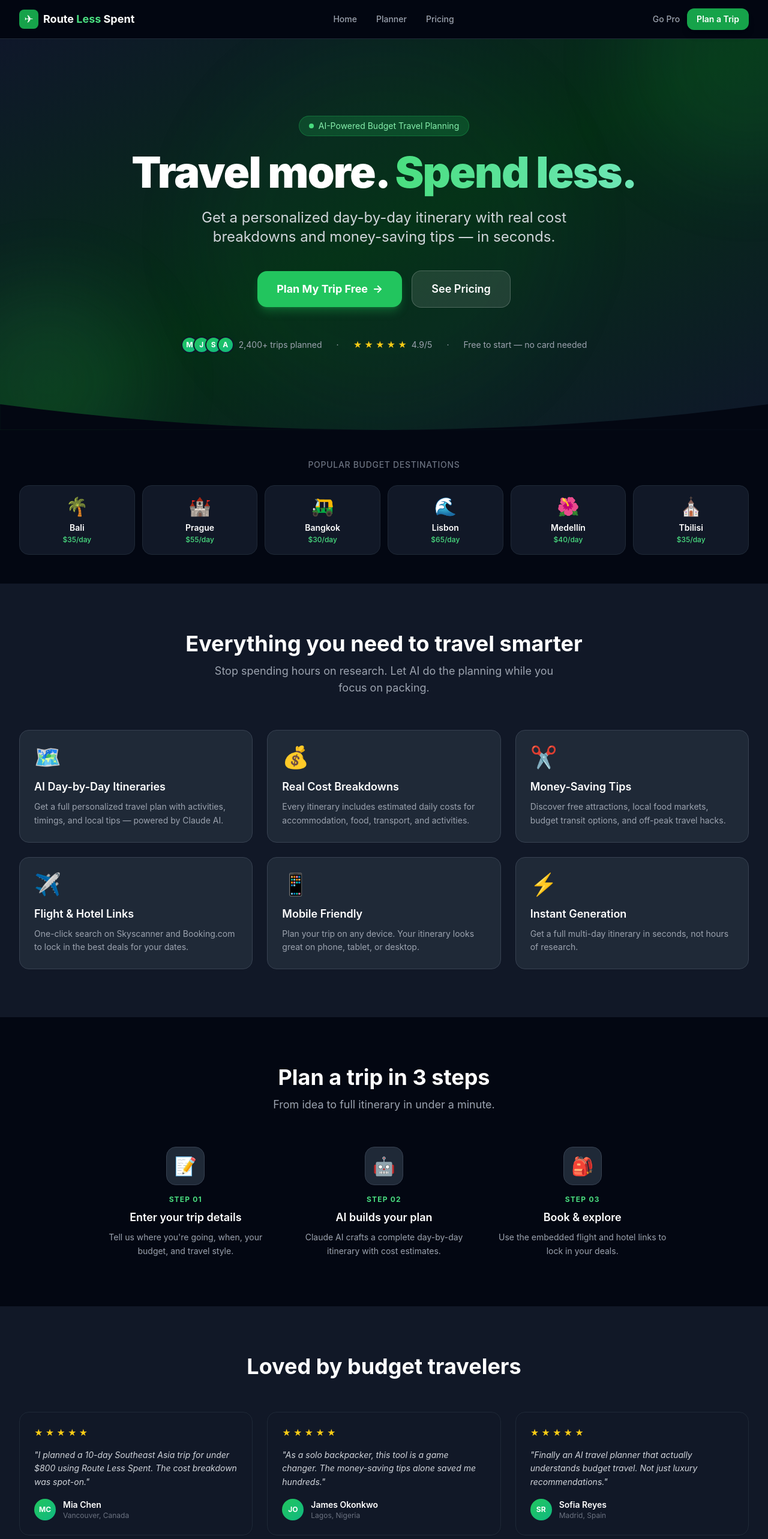
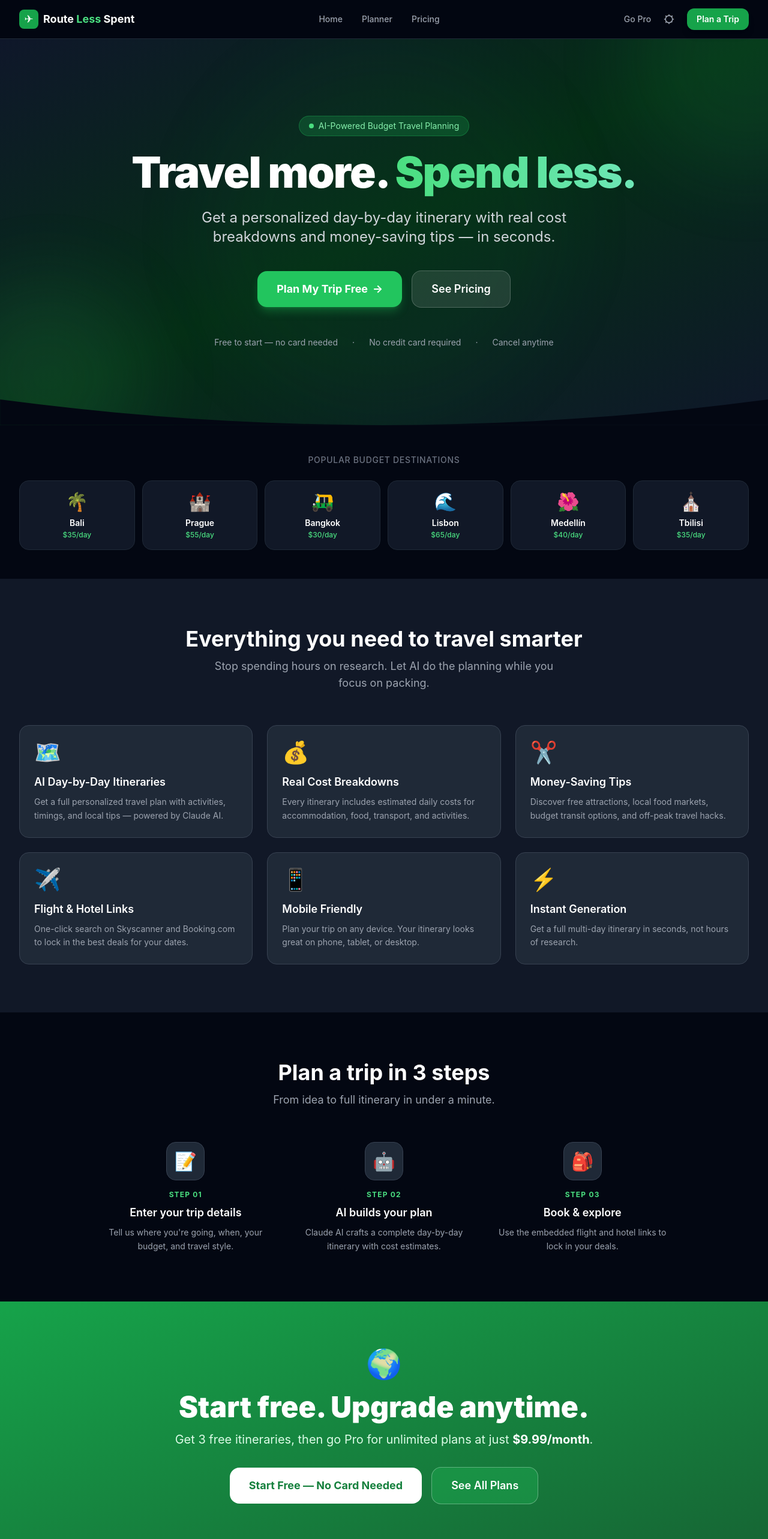
Before and after one commit to cdebo33/route-less-spent, a Next.js app: page / in a window 1280 px wide. Shown: the top 2566 px of the page at 60% size. Built offline with nearby package versions, Linux system fonts and the light colour scheme.

Commit message:
remove fake stats and reviews, add light/dark mode toggle

```diff
--- a/app/globals.css
+++ b/app/globals.css
@@ -83,6 +83,29 @@ body {
   @apply text-primary-400 not-italic font-medium;
 }
 
+/* Light mode overrides */
+html.light body {
+  background: #f8fafc;
+  color: #0f172a;
+}
+html.light .bg-gray-950 { background-color: #f8fafc !important; }
+html.light .bg-gray-900 { background-color: #f1f5f9 !important; }
+html.light .bg-gray-800 { background-color: #e2e8f0 !important; }
+html.light .bg-gray-750 { background-color: #e8edf5 !important; }
+html.light .text-white { color: #0f172a !important; }
+html.light .text-gray-100 { color: #1e293b !important; }
+html.light .text-gray-300 { color: #475569 !important; }
+html.light .text-gray-400 { color: #64748b !important; }
+html.light .text-gray-500 { color: #94a3b8 !important; }
+html.light .border-gray-800 { border-color: #e2e8f0 !important; }
+html.light .border-gray-700 { border-color: #cbd5e1 !important; }
+html.light .card { background-color: #ffffff !important; border-color: #e2e8f0 !important; }
+html.light .input-field { background-color: #ffffff !important; border-color: #cbd5e1 !important; color: #0f172a !important; }
+html.light .btn-secondary { background-color: #f1f5f9 !important; border-color: #cbd5e1 !important; color: #1e293b !important; }
+html.light nav { background-color: rgba(248, 250, 252, 0.9) !important; border-color: #e2e8f0 !important; }
+html.light .divide-gray-800 > * { border-color: #e2e8f0 !important; }
+html.light .hover\:bg-gray-800:hover { background-color: #e2e8f0 !important; }
+
 /* Scrollbar styling */
 ::-webkit-scrollbar {
   width: 6px;
--- a/app/layout.tsx
+++ b/app/layout.tsx
@@ -1,5 +1,6 @@
 import type { Metadata } from 'next'
 import './globals.css'
+import { ThemeProvider } from '@/components/ThemeProvider'
 
 export const metadata: Metadata = {
   title: 'Route Less Spent — Budget Travel Itinerary Generator',
@@ -18,9 +19,11 @@ export default function RootLayout({
   children: React.ReactNode
 }) {
   return (
-    <html lang="en">
+    <html lang="en" suppressHydrationWarning>
       <body className="min-h-screen bg-gray-950">
-        {children}
+        <ThemeProvider>
+          {children}
+        </ThemeProvider>
       </body>
     </html>
   )
--- a/app/page.tsx
+++ b/app/page.tsx
@@ -32,27 +32,6 @@ const features = [
     icon: '⚡',
     title: 'Instant Generation',
     description: 'Get a full multi-day itinerary in seconds, not hours of research.',
-  },
-]
-
-const testimonials = [
-  {
-    quote: "I planned a 10-day Southeast Asia trip for under $800 using Route Less Spent. The cost breakdown was spot-on.",
-    name: "Mia Chen",
-    location: "Vancouver, Canada",
-    avatar: "MC",
-  },
-  {
-    quote: "As a solo backpacker, this tool is a game changer. The money-saving tips alone saved me hundreds.",
-    name: "James Okonkwo",
-    location: "Lagos, Nigeria",
-    avatar: "JO",
-  },
-  {
-    quote: "Finally an AI travel planner that actually understands budget travel. Not just luxury recommendations.",
-    name: "Sofia Reyes",
-    location: "Madrid, Spain",
-    avatar: "SR",
   },
 ]
 
@@ -118,25 +97,11 @@ export default function LandingPage() {
 
             {/* Social proof */}
             <div className="flex flex-col sm:flex-row items-center justify-center gap-6 text-sm text-gray-400">
-              <div className="flex items-center gap-2">
-                <div className="flex -space-x-2">
-                  {['MC', 'JO', 'SR', 'AB'].map((initials) => (
-                    <div key={initials} className="w-7 h-7 rounded-full bg-gradient-to-br from-primary-500 to-emerald-500 border-2 border-slate-900 flex items-center justify-center text-xs font-bold text-white">
-                      {initials[0]}
-                    </div>
-                  ))}
-                </div>
-                <span>2,400+ trips planned</span>
-              </div>
+              <span>Free to start — no card needed</span>
               <span className="hidden sm:block">·</span>
-              <div className="flex items-center gap-1">
-                {'★★★★★'.split('').map((star, i) => (
-                  <span key={i} className="text-yellow-400">{star}</span>
-                ))}
-                <span className="ml-1">4.9/5</span>
-              </div>
+              <span>No credit card required</span>
               <span className="hidden sm:block">·</span>
-              <span>Free to start — no card needed</span>
+              <span>Cancel anytime</span>
             </div>
           </div>
         </div>
@@ -240,37 +205,6 @@ export default function LandingPage() {
         </div>
       </section>
 
-      {/* Testimonials */}
-      <section className="py-20 bg-gray-900">
-        <div className="max-w-7xl mx-auto px-4 sm:px-6 lg:px-8">
-          <div className="text-center mb-14">
-            <h2 className="section-title">Loved by budget travelers</h2>
-          </div>
-
-          <div className="grid grid-cols-1 md:grid-cols-3 gap-6">
-            {testimonials.map((t) => (
-              <div key={t.name} className="card hover:border-gray-700 transition-all duration-200">
-                <div className="flex items-center gap-1 mb-4">
-                  {'★★★★★'.split('').map((star, i) => (
-                    <span key={i} className="text-yellow-400 text-sm">{star}</span>
-                  ))}
-                </div>
-                <p className="text-gray-300 text-sm leading-relaxed mb-4 italic">"{t.quote}"</p>
-                <div className="flex items-center gap-3 mt-auto">
-                  <div className="w-9 h-9 rounded-full bg-gradient-to-br from-primary-500 to-emerald-500 flex items-center justify-center text-white text-xs font-bold">
-                    {t.avatar}
-                  </div>
-                  <div>
-                    <div className="font-semibold text-white text-sm">{t.name}</div>
-                    <div className="text-gray-500 text-xs">{t.location}</div>
-                  </div>
-                </div>
-              </div>
-            ))}
-          </div>
-        </div>
-      </section>
-
       {/* Pricing teaser */}
       <section className="py-20 bg-gradient-to-br from-primary-600 to-primary-800 text-white">
         <div className="max-w-3xl mx-auto px-4 sm:px-6 lg:px-8 text-center">
--- a/app/pricing/page.tsx
+++ b/app/pricing/page.tsx
@@ -212,10 +212,6 @@ export default function PricingPage() {
                 <span className="text-xl">🤖</span>
                 <span>Powered by Claude AI</span>
               </div>
-              <div className="flex items-center gap-2">
-                <span className="text-xl">🌍</span>
-                <span>2,400+ trips planned</span>
-              </div>
             </div>
           </div>
         </section>
--- a/components/Navbar.tsx
+++ b/components/Navbar.tsx
@@ -2,9 +2,11 @@
 
 import Link from 'next/link'
 import { useState } from 'react'
+import { useTheme } from '@/components/ThemeProvider'
 
 export default function Navbar() {
   const [mobileOpen, setMobileOpen] = useState(false)
+  const { theme, toggleTheme } = useTheme()
 
   return (
     <nav className="bg-gray-950/80 backdrop-blur-md border-b border-gray-800 sticky top-0 z-50">
@@ -38,6 +40,21 @@ export default function Navbar() {
             <Link href="/pricing" className="text-sm text-gray-400 hover:text-primary-400 font-medium transition-colors">
               Go Pro
             </Link>
+            <button
+              onClick={toggleTheme}
+              className="p-2 rounded-lg text-gray-400 hover:bg-gray-800 transition-colors"
+              aria-label="Toggle theme"
+            >
+              {theme === 'dark' ? (
+                <svg className="w-5 h-5" fill="none" stroke="currentColor" viewBox="0 0 24 24">
+                  <path strokeLinecap="round" strokeLinejoin="round" strokeWidth={2} d="M12 3v1m0 16v1m9-9h-1M4 12H3m15.364-6.364l-.707.707M6.343 17.657l-.707.707M17.657 17.657l-.707-.707M6.343 6.343l-.707-.707M12 5a7 7 0 100 14A7 7 0 0012 5z" />
+                </svg>
+              ) : (
+                <svg className="w-5 h-5" fill="none" stroke="currentColor" viewBox="0 0 24 24">
+                  <path strokeLinecap="round" strokeLinejoin="round" strokeWidth={2} d="M20.354 15.354A9 9 0 018.646 3.646 9.003 9.003 0 0012 21a9.003 9.003 0 008.354-5.646z" />
+                </svg>
+              )}
+            </button>
             <Link href="/planner" className="btn-primary text-sm py-2 px-4">
               Plan a Trip
             </Link>
@@ -75,6 +92,16 @@ export default function Navbar() {
                 Pricing
               </Link>
               <div className="pt-2 flex flex-col gap-2">
+                <button
+                  onClick={toggleTheme}
+                  className="px-2 py-2 text-gray-300 hover:text-primary-400 font-medium transition-colors text-left flex items-center gap-2"
+                >
+                  {theme === 'dark' ? (
+                    <><svg className="w-4 h-4" fill="none" stroke="currentColor" viewBox="0 0 24 24"><path strokeLinecap="round" strokeLinejoin="round" strokeWidth={2} d="M12 3v1m0 16v1m9-9h-1M4 12H3m15.364-6.364l-.707.707M6.343 17.657l-.707.707M17.657 17.657l-.707-.707M6.343 6.343l-.707-.707M12 5a7 7 0 100 14A7 7 0 0012 5z" /></svg>Light Mode</>
+                  ) : (
+                    <><svg className="w-4 h-4" fill="none" stroke="currentColor" viewBox="0 0 24 24"><path strokeLinecap="round" strokeLinejoin="round" strokeWidth={2} d="M20.354 15.354A9 9 0 018.646 3.646 9.003 9.003 0 0012 21a9.003 9.003 0 008.354-5.646z" /></svg>Dark Mode</>
+                  )}
+                </button>
                 <Link href="/planner" onClick={() => setMobileOpen(false)} className="btn-primary text-sm text-center">
                   Plan a Trip →
                 </Link>
--- /dev/null
+++ b/components/ThemeProvider.tsx
@@ -0,0 +1,37 @@
+'use client'
+
+import { createContext, useContext, useEffect, useState } from 'react'
+
+type Theme = 'dark' | 'light'
+
+const ThemeContext = createContext<{ theme: Theme; toggleTheme: () => void }>({
+  theme: 'dark',
+  toggleTheme: () => {},
+})
+
+export function ThemeProvider({ children }: { children: React.ReactNode }) {
+  const [theme, setTheme] = useState<Theme>('dark')
+
+  useEffect(() => {
+    const stored = localStorage.getItem('theme') as Theme | null
+    if (stored) {
+      setTheme(stored)
+      document.documentElement.classList.toggle('light', stored === 'light')
+    }
+  }, [])
+
+  const toggleTheme = () => {
+    const next = theme === 'dark' ? 'light' : 'dark'
+    setTheme(next)
+    localStorage.setItem('theme', next)
+    document.documentElement.classList.toggle('light', next === 'light')
+  }
+
+  return (
+    <ThemeContext.Provider value={{ theme, toggleTheme }}>
+      {children}
+    </ThemeContext.Provider>
+  )
+}
+
+export const useTheme = () => useContext(ThemeContext)
```
